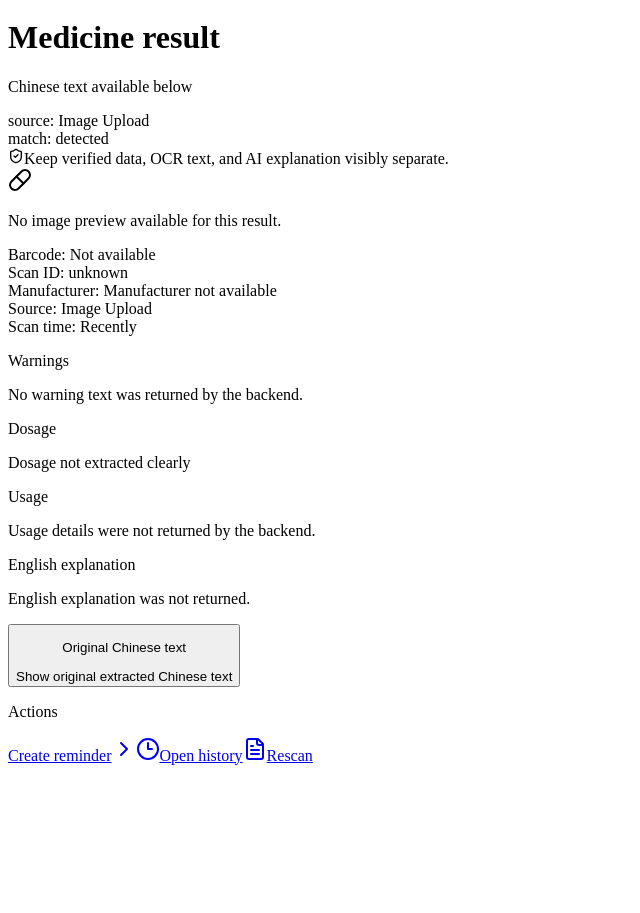
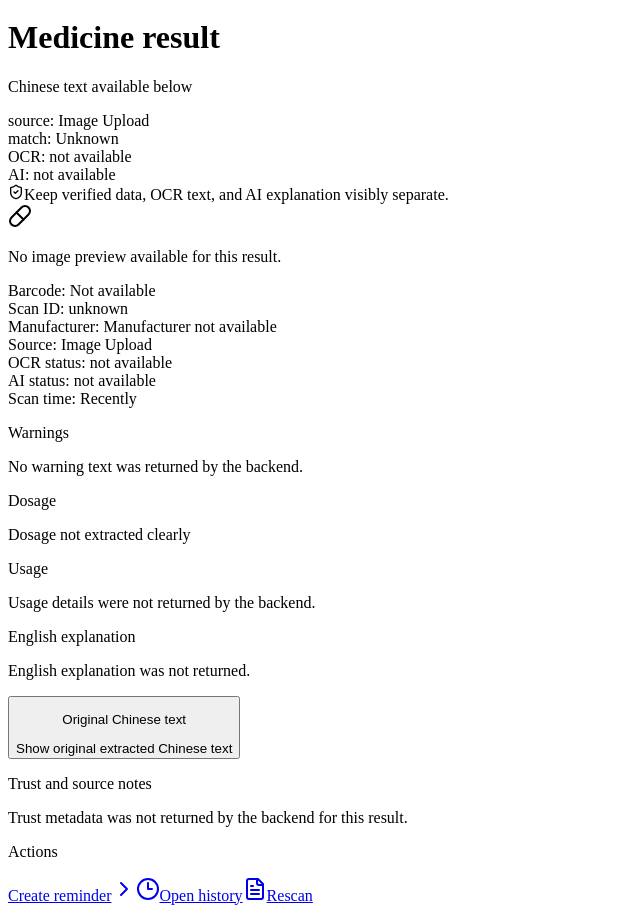
Before and after one commit to rm-bt/YAOBOX, a React (Vite) app in the folder frontend/: page /scan/result in a window 1280 px wide. Shown: the part 260-1173 px from the top of the page, without its empty margins (0-640 px from the left). Before the commit the page ends 1033 px from the top, so only its background shows below. Built offline with nearby package versions, Linux system fonts and the light colour scheme; no server answers; sample sign-in values are in the browser's storage; the HTML template or start-up script is replaced by a standard one.

Commit message:
show scan trust status on result page

```diff
--- a/frontend/src/features/scan/pages/ScanResultPage.tsx
+++ b/frontend/src/features/scan/pages/ScanResultPage.tsx
@@ -25,6 +25,9 @@ type NormalizedResult = {
   medicineName: string;
   medicineNameZh: string;
   matchStatus: string;
+  ocrStatus: string;
+  aiStatus: string;
+  trustNotes: string;
   barcode: string;
   dosage: string;
   usage: string;
@@ -91,6 +94,7 @@ function humanizeSourceType(value: string): string {
   if (normalized === "image_upload") return "Image Upload";
   if (normalized === "manual_entry") return "Manual Entry";
   if (normalized === "prescription") return "Prescription";
+  if (normalized === "prescription_upload") return "Prescription Upload";
   if (normalized === "report") return "Report";
 
   return value.replace(/_/g, " ") || "Scan";
@@ -99,11 +103,30 @@ function humanizeSourceType(value: string): string {
 function humanizeMatchStatus(value: string): string {
   const normalized = value.trim().toLowerCase();
 
-  if (!normalized || normalized === "unknown") return "Detected";
+  if (!normalized || normalized === "unknown") return "Unknown";
   if (normalized === "identified") return "Identified";
-  if (normalized === "verified") return "Verified";
+  if (normalized === "verified") return "Verified catalog";
+  if (normalized === "catalog_unverified") return "Catalog match, unverified";
   if (normalized === "probable") return "Probable";
   if (normalized === "saved") return "Saved";
+  if (normalized === "ocr_extracted") return "OCR extracted";
+  if (normalized === "barcode_unknown") return "Barcode not matched";
+  if (normalized === "manual") return "Manual entry";
+
+  return value.replace(/_/g, " ");
+}
+
+function humanizeStatus(value: string): string {
+  const normalized = value.trim().toLowerCase();
+
+  if (!normalized) return "Not available";
+  if (normalized === "succeeded") return "Succeeded";
+  if (normalized === "partial") return "Partial";
+  if (normalized === "empty") return "No text found";
+  if (normalized === "failed") return "Failed";
+  if (normalized === "fallback") return "Fallback";
+  if (normalized === "skipped") return "Skipped";
+  if (normalized === "not_applicable") return "Not applicable";
 
   return value.replace(/_/g, " ");
 }
@@ -264,8 +287,18 @@ function normalizeResult(input: unknown): NormalizedResult | null {
         raw.matchStatus,
         raw.match_status,
         medicine.matchStatus
-      ) || "detected"
+      ) || "unknown"
     ),
+    ocrStatus: humanizeStatus(
+      firstNonEmptyString(raw.ocrStatus, raw.ocr_status) ||
+        (sourceType === "barcode" ? "not_applicable" : "not available")
+    ),
+    aiStatus: humanizeStatus(
+      firstNonEmptyString(raw.aiStatus, raw.ai_status) || "not available"
+    ),
+    trustNotes:
+      firstNonEmptyString(raw.trustNotes, raw.trust_notes) ||
+      "Trust metadata was not returned by the backend for this result.",
     barcode: barcode || "Not available",
     dosage:
       firstNonEmptyString(
@@ -350,6 +383,12 @@ export default function ScanResultPage() {
     source_type?: string;
     matchStatus?: string;
     match_status?: string;
+    ocrStatus?: string;
+    ocr_status?: string;
+    aiStatus?: string;
+    ai_status?: string;
+    trustNotes?: string;
+    trust_notes?: string;
     barcode?: string;
     imagePreview?: string | null;
     image_url?: string | null;
@@ -415,6 +454,8 @@ export default function ScanResultPage() {
         <div className="flex flex-wrap gap-2">
           <MetaChip label="source" value={result.sourceLabel} />
           <MetaChip label="match" value={result.matchStatus} />
+          <MetaChip label="OCR" value={result.ocrStatus} />
+          <MetaChip label="AI" value={result.aiStatus} />
           {result.confidenceLabel ? (
             <MetaChip label="confidence" value={result.confidenceLabel} />
           ) : null}
@@ -475,6 +516,14 @@ export default function ScanResultPage() {
                 <span className="font-bold text-slate-900">Source:</span>{" "}
                 {result.sourceLabel}
               </div>
+              <div className="rounded-[20px] bg-slate-50 px-4 py-3">
+                <span className="font-bold text-slate-900">OCR status:</span>{" "}
+                {result.ocrStatus}
+              </div>
+              <div className="rounded-[20px] bg-slate-50 px-4 py-3">
+                <span className="font-bold text-slate-900">AI status:</span>{" "}
+                {result.aiStatus}
+              </div>
               <div className="rounded-[20px] bg-slate-50 px-4 py-3 sm:col-span-2">
                 <span className="font-bold text-slate-900">Scan time:</span>{" "}
                 {result.createdAtLabel}
@@ -532,6 +581,12 @@ export default function ScanResultPage() {
             ) : null}
           </div>
 
+          <InfoCard title="Trust and source notes">
+            <p className="whitespace-pre-wrap text-sm text-slate-700">
+              {result.trustNotes}
+            </p>
+          </InfoCard>
+
           <div className="rounded-[32px] border border-slate-100 bg-white p-6 shadow-sm">
             <p className="text-xs text-slate-500 font-bold uppercase tracking-[0.12em] mb-4">
               Actions
```
Also changed, not shown: 1 other file (tests, documents, lock files or other folders).
